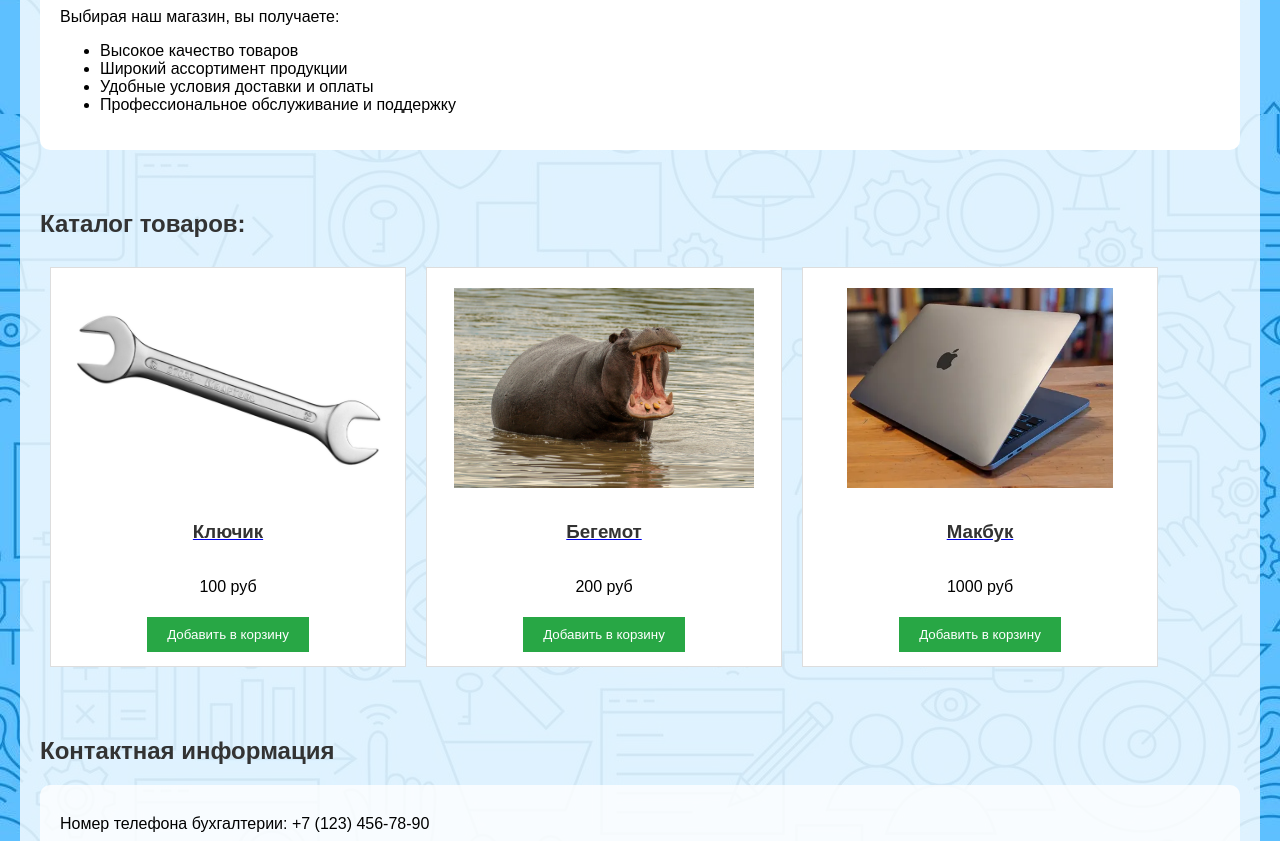
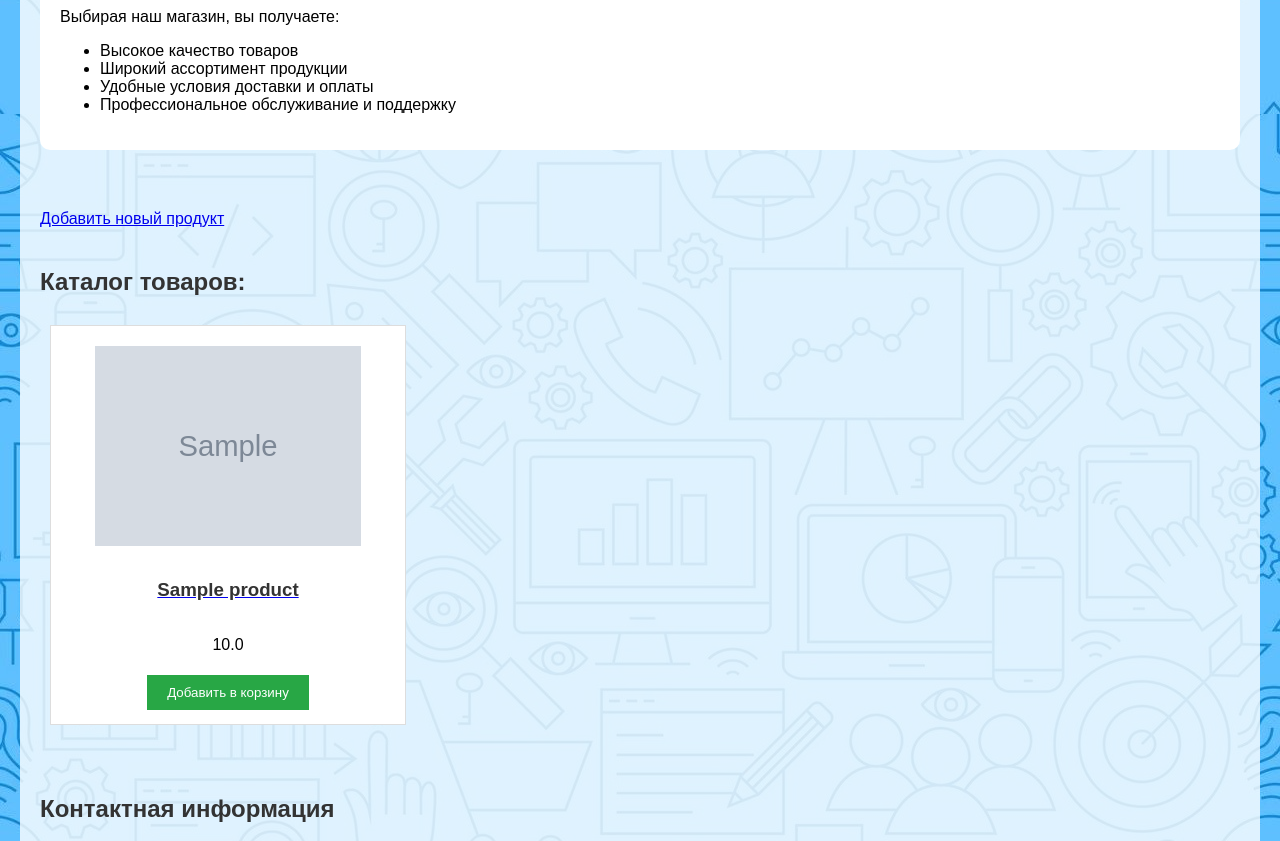
Before and after one commit to nuggetpluto/UrbanDiplom_Flask, a Flask app: page / in a window 1280 px wide. Shown: the part 716-1557 px from the top of the page. Run offline with Flask 3, Linux system fonts and the light colour scheme; a user stored in the database is signed in; tables that the repository leaves empty hold one stand-in row (values such as "Sample post"); grey boxes marked "Sample" are stand-in pictures.

Commit message:
продукты в бд,файл database.py для управления продуктами

```diff
--- a/Flask_project/app.py
+++ b/Flask_project/app.py
@@ -3,72 +3,23 @@ from flask_sqlalchemy import SQLAlchemy
 from flask_login import LoginManager, login_user, login_required, logout_user, current_user, UserMixin
 from passlib.hash import sha256_crypt
 from flask_migrate import Migrate
+from models import User, Product, db
+from database import add_product, get_all_products, update_product, delete_product
 
 app = Flask(__name__)
 app.config['SECRET_KEY'] = 'killeu1501'
 app.config['SQLALCHEMY_DATABASE_URI'] = 'sqlite:///users.db'
 
-db = SQLAlchemy(app)
+db.init_app(app)
 migrate = Migrate(app, db)
 login_manager = LoginManager()
 login_manager.login_view = 'login'
 login_manager.init_app(app)
 
 
-# Модель пользователя
-class User(db.Model, UserMixin):
-    id = db.Column(db.Integer, primary_key=True)
-    username = db.Column(db.String(150), unique=True, nullable=False)
-    email = db.Column(db.String(150), unique=True, nullable=False)
-    password = db.Column(db.String(150), nullable=False)
-    email_confirmed = db.Column(db.Boolean, default=False)
-    reset_token = db.Column(db.String(100), nullable=True)
-
-
 @login_manager.user_loader
 def load_user(user_id):
     return db.session.get(User, int(user_id))
-
-
-# Продукты
-products = [
-    {
-        "name": "Ключик",
-        "description": "Это многофункциональный инструмент, который поможет вам в любых ремонтных работах.",
-        "price": "100 руб",
-        "image": "static/images/product1.jpg",
-        "characteristics": {
-            "material": "Высококачественная сталь",
-            "weight": "200 г",
-            "length": "15 см",
-            "features": "Противоскользящая рукоятка, компактный дизайн"
-        }
-    },
-    {
-        "name": "Бегемот",
-        "description": "Бегемоты — крупные травоядные млекопитающие, обитающие в водоемах и болотистых зонах Африки. Они являются одними из самых массивных сухопутных животных, взрослые особи могут достигать веса до нескольких тонн.",
-        "price": "200 руб",
-        "image": "static/images/product2.jpg",
-        "characteristics": {
-            "size_and_weight": "достигают веса до нескольких тонн",
-            "head": "массивная голова с широким ртом и острыми клыками для кусания травы и водных растений",
-            "skin": "тело покрыто толстой кожей, предотвращающей обезвоживание и защищающей от ультрафиолетовых лучей",
-            "buoyancy": "имеют невероятную плавучесть для передвижения в воде с легкостью"
-        }
-    },
-    {
-        "name": "Макбук",
-        "description": "Макбук — это стильный и мощный ноутбук от Apple, идеально подходящий для работы и развлечений.",
-        "price": "1000 руб",
-        "image": "static/images/product4.jpg",  # Убедитесь, что изображение доступно по этому пути
-        "characteristics": {
-            "processor": "Apple M1",
-            "ram": "8 ГБ",
-            "storage": "256 ГБ SSD"
-        }
-    },
-    # Другие товары...
-]
 
 
 @app.route('/register', methods=['GET', 'POST'])
@@ -78,27 +29,24 @@ def register():
         email = request.form.get('email')
         password = request.form.get('password')
 
-        # Проверяем, существует ли уже пользователь с таким же именем пользователя
         existing_user_by_username = User.query.filter_by(username=username).first()
         if existing_user_by_username:
             flash('Пользователь с таким именем уже существует. Пожалуйста, выберите другое имя.')
             return redirect(url_for('register'))
 
-        # Проверяем, существует ли уже пользователь с таким же email
         existing_user_by_email = User.query.filter_by(email=email).first()
         if existing_user_by_email:
             flash('Пользователь с таким email уже существует. Пожалуйста, используйте другой email.')
             return redirect(url_for('register'))
 
         hashed_password = sha256_crypt.hash(password)
-
         new_user = User(username=username, email=email, password=hashed_password)
         db.session.add(new_user)
         db.session.commit()
 
         login_user(new_user)
-        flash('Регистрация успешна!')  # Добавлено сообщение о успешной регистрации
-        return redirect(url_for('home'))  # Перенаправление на главную страницу
+        flash('Регистрация успешна!')
+        return redirect(url_for('home'))
 
     return render_template('register.html')
 
@@ -149,7 +97,7 @@ def profile():
 
         if changes:
             message = 'Профиль успешно изменен: ' + ', '.join(changes)
-            flash('Ваш профиль был успешно обновлён.')  # Новое сообщение о обновлении профиля
+            flash('Ваш профиль был успешно обновлён.')
         else:
             message = 'Профиль не был изменен.'
 
@@ -162,15 +110,17 @@ def profile():
 @app.route('/')
 @login_required
 def home():
+    products = get_all_products()  # Получаем список продуктов
     return render_template('index.html', products=products, title="Магазин")
 
 
 @app.route('/product/<name>')
 @login_required
 def product(name):
+    products = get_all_products()
     for prod in products:
-        if prod['name'].lower() == name.lower():
-            return render_template('product.html', product=prod, title=prod['name'])
+        if prod.name.lower() == name.lower():
+            return render_template('product.html', product=prod, title=prod.name)
     return render_template('product.html', title='Товар не найден')
 
 
@@ -183,7 +133,22 @@ def about():
 @app.route('/cart')
 @login_required
 def cart():
-    return render_template('cart.html', products=products, title="Корзина")
+    # Получаем все продукты
+    products = get_all_products() or []
+
+    # Преобразуем объекты Product в словари
+    products_serializable = [
+        {
+            'id': product.id,
+            'name': product.name,
+            'description': product.description,
+            'price': product.price,
+            'image': product.image
+        }
+        for product in products
+    ]
+
+    return render_template('cart.html', title="Корзина", products=products_serializable)
 
 
 @app.route('/contact')
@@ -206,61 +171,23 @@ def get_data():
     return jsonify(response)
 
 
-@app.route('/admin/users')
-@login_required
-def view_users():
-    if current_user.is_authenticated and current_user.username == 'admin':  # простой пример проверки на администратора
-        users = User.query.all()
-        return render_template('view_users.html', users=users)
-    else:
-        flash('Access denied.')
-        return redirect(url_for('home'))
+@app.route('/add_product', methods=['GET', 'POST'])
+def add_product():
+    if request.method == 'POST':
+        name = request.form.get('name')
+        description = request.form.get('description')
+        price = float(request.form.get('price'))
+        image = request.form.get('image')
 
+        # Создание и добавление нового продукта в базу данных
+        new_product = Product(name=name, description=description, price=price, image=image)
+        db.session.add(new_product)
+        db.session.commit()
 
-@app.route('/confirm/<token>')
-def confirm_email(token):
-    user = User.query.filter_by(reset_token=token).first()
-    if user:
-        user.email_confirmed = True
-        user.reset_token = None
-        db.session.commit()
-        flash('Email confirmed successfully')
-        return redirect(url_for('login'))
-    else:
-        flash('Invalid or expired token')
-        return redirect(url_for('home'))
+        flash('Продукт успешно добавлен!')
+        return redirect(url_for('home'))  # Перенаправление на главную страницу
 
-
-@app.route('/reset', methods=['GET', 'POST'])
-def reset_request():
-    if request.method == 'POST':
-        email = request.form.get('email')
-        user = User.query.filter_by(email=email).first()
-        if user:
-            token = sha256_crypt.hash(email)
-            user.reset_token = token
-            db.session.commit()
-            flash('Password reset request processed')  # Замените на любой текст, который хотите
-            return redirect(url_for('login'))
-    return render_template('reset_request.html')
-
-
-@app.route('/reset/<token>', methods=['GET', 'POST'])
-def reset_token(token):
-    user = User.query.filter_by(reset_token=token).first()
-    if not user:
-        flash('Invalid or expired token')
-        return redirect(url_for('home'))
-
-    if request.method == 'POST':
-        password = request.form.get('password')
-        user.password = sha256_crypt.hash(password)
-        user.reset_token = None
-        db.session.commit()
-        flash('Password reset successfully')
-        return redirect(url_for('login'))
-
-    return render_template('reset_token.html')
+    return render_template('add_product.html')  # Показать форму при GET-запросе
 
 
 if __name__ == '__main__':
--- /dev/null
+++ b/Flask_project/database.py
@@ -0,0 +1,32 @@
+from models import db, Product
+
+
+def add_product(name, price, description, image):
+    new_product = Product(name=name, price=price, description=description, image=image)
+    db.session.add(new_product)
+    db.session.commit()
+
+
+def get_all_products():
+    return Product.query.all()
+
+
+def get_product_by_id(product_id):
+    return Product.query.get(product_id)
+
+
+def update_product(product_id, name, price, description, image):
+    product = get_product_by_id(product_id)
+    if product:
+        product.name = name
+        product.price = price
+        product.description = description
+        product.image = image
+        db.session.commit()
+
+
+def delete_product(product_id):
+    product = get_product_by_id(product_id)
+    if product:
+        db.session.delete(product)
+        db.session.commit()
--- a/Flask_project/templates/cart.html
+++ b/Flask_project/templates/cart.html
@@ -7,7 +7,7 @@
 </div>
 <script>
     function getProductDetails(productName) {
-        const products = {{ products | tojson }};
+       const products = {{ products | tojson }};  // Преобразуем products в JSON
         return products.find(product => product.name === productName);
     }
 
@@ -18,6 +18,7 @@
         for (let productName in cart) {
             let quantity = cart[productName];
             let product = getProductDetails(productName);
+            if (!product) continue;  // Пропускаем, если продукт не найден
             let itemDiv = document.createElement('div');
             itemDiv.innerHTML = `
                 <div class="cart-item">
--- a/Flask_project/templates/index.html
+++ b/Flask_project/templates/index.html
@@ -24,6 +24,7 @@
     </ul>
     </p>
 </div>
+<a href="{{ url_for('add_product') }}" class="btn-add-product">Добавить новый продукт</a>
 
 <h2>Каталог товаров:</h2>
 <div class="products">
```
Also changed, not shown: Flask_project/models.py (+9 -0 lines), Flask_project/templates/add_product.html (added, +25 -0 lines), Flask_project/templates/view_users.html (deleted, +0 -34 lines), Flask_project/instance/users.db (deleted).
